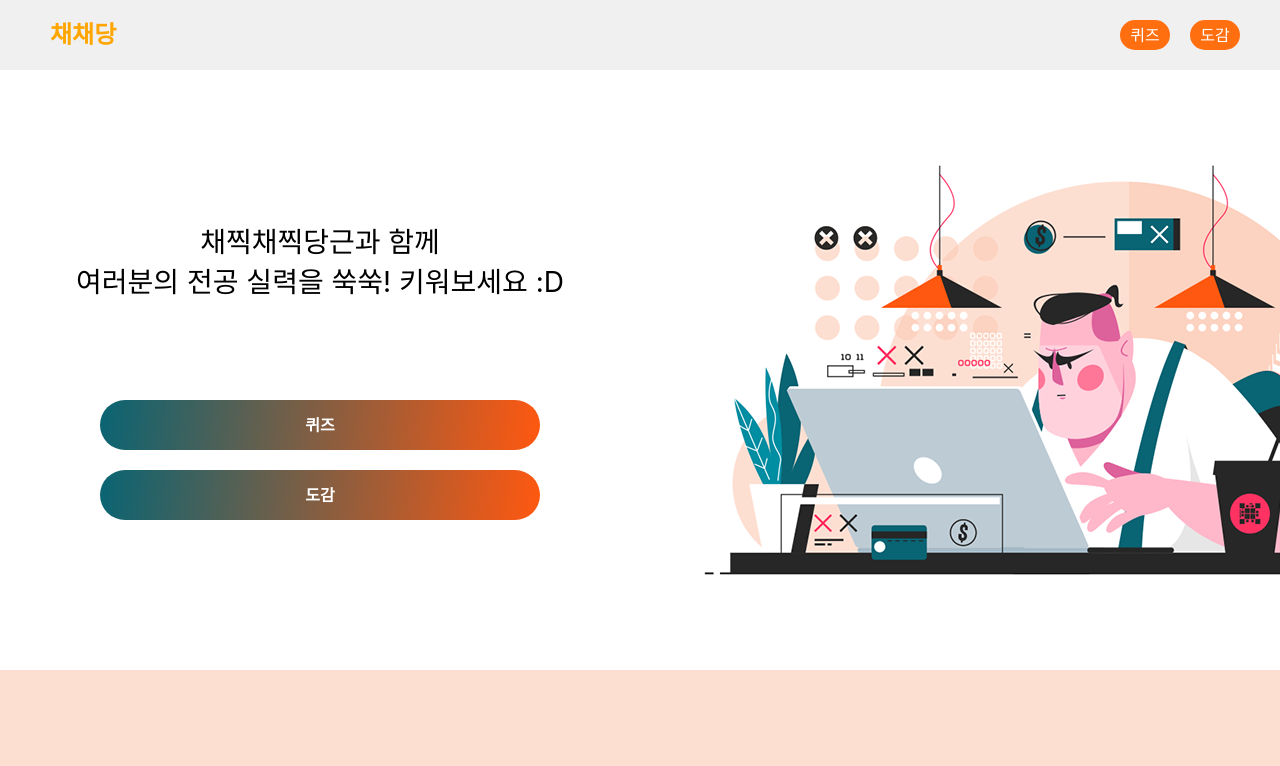
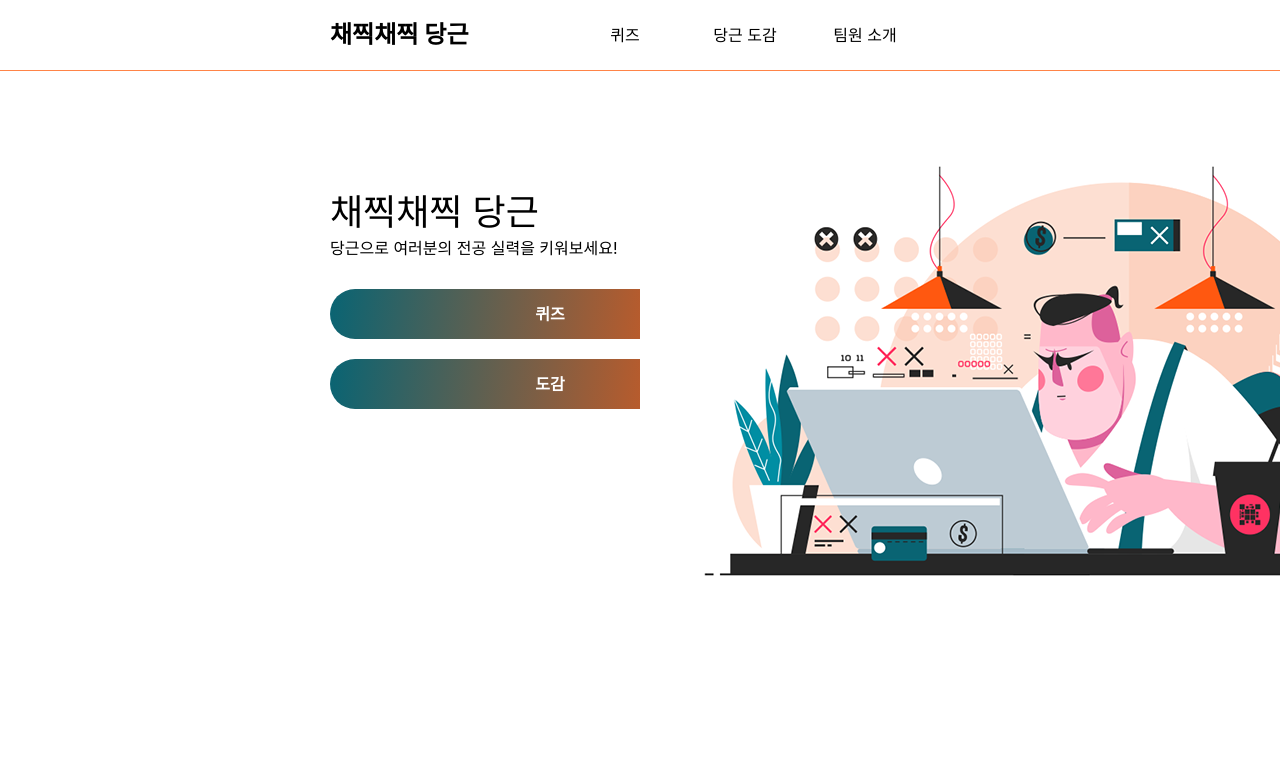
Before and after one commit to Sookhee/whip-carrot-webpage, a React (Create React App) app: page / in a window 1280 px wide. Shown: the top 766 px of the page. Built offline with nearby package versions, Linux system fonts and the light colour scheme.

Commit message:
main 세이브^!^

```diff
--- a/package.json
+++ b/package.json
@@ -7,12 +7,14 @@
     "@testing-library/react": "^9.3.2",
     "@testing-library/user-event": "^7.1.2",
     "axios": "^0.19.2",
+    "css-loader": "^3.5.2",
     "node-sass": "^4.13.1",
     "react": "^16.13.1",
     "react-dom": "^16.13.1",
     "react-router-dom": "^5.1.2",
     "react-scripts": "3.4.1",
-    "react-scroll-parallax": "^2.3.2"
+    "react-scroll-parallax": "^2.3.2",
+    "style-loader": "^1.1.4"
   },
   "scripts": {
     "start": "react-scripts start",
--- a/src/App.css
+++ b/src/App.css
@@ -5,14 +5,16 @@
 .app .nav{
   width: 100%;
   height: 70px;
-  background: #f0f0f0;
+  background: #ffffff;
+  border-bottom: 1px solid #ff8448;
 }
 
 .app .nav .home, .app .nav .home:visited, .app .nav .home:hover, .app .nav .home:active{
-  color: orange;
+  color: rgb(0, 0, 0);
   font-size: 24px;
   font-weight: 800;
+  font-family: NotoSansKR;
   line-height: 70px;
   text-decoration: none;
-  margin-left: 50px;
+  margin-left: 330px;
 }
--- a/src/App.js
+++ b/src/App.js
@@ -6,6 +6,8 @@ import Footer from './component/Footer/Footer';
 import Main from './component/Main/Main';
 import Collection from './component/Collection/Collection';
 import Quiz from './component/Quiz/Quiz';
+import Member from './component/Main/Team/Member';
+import Team from './component/Main/Team/Team';
 
 class App extends Component{
   render(){
@@ -16,7 +18,8 @@ class App extends Component{
         <Route path="/" component={Main} exact={true}/>
         <Route path="/collection" component={Collection}/>
         <Route path="/quiz" component={Quiz}/>
-        <Footer/>
+        <Route path="/member" component={Team}/>
+        {/* <Footer/> */}
       </div>
     );
   };
--- a/src/component/Main/Main.js
+++ b/src/component/Main/Main.js
@@ -9,9 +9,12 @@ class Main extends Component{
             <div className="main">
                 <div className="flex-wrap">
                     <div className="left">
-                        <div className="title">채찍채찍당근과 함께<br/>여러분의 전공 실력을 쑥쑥! 키워보세요 :D</div>
-                        <NavLink to="/quiz"><div className="button">퀴즈</div></NavLink>
-                        <NavLink to="/collection"><div className="button">도감</div></NavLink>
+                        <div className="title"><span className="title_big">채찍채찍 당근</span>
+                        <br/><span className="title_small">당근으로 여러분의 전공 실력을 키워보세요!</span></div>
+                        <div className="button-layout">
+                            <NavLink to="/quiz"><div className="button">퀴즈</div></NavLink>
+                            <NavLink to="/collection"><div className="button">도감</div></NavLink>
+                        </div>
                     </div>
                     <div className="right">
                         <div className="backgronud-illustration">
@@ -20,7 +23,7 @@ class Main extends Component{
                     </div>
                 </div>
 
-                <Team/>
+                {/* <Team/> */}
             </div>
         );
     };
--- a/src/component/Main/Main.scss
+++ b/src/component/Main/Main.scss
@@ -5,10 +5,19 @@
         align-items: center;
         .left{
             width: 50%;
+            margin-top: -150px;
             .title{
-                font-size: 28px;
-                text-align: center;
-                margin-bottom: 100px;
+                text-align: left;
+                margin-bottom: 30px;
+                margin-left: 330px;
+
+                .title_big {
+                    font-size: 36px;
+                }
+
+                .title_small {
+                    font-size: 16px;
+                }
             }
 
             a{
@@ -19,7 +28,8 @@
                     font-size: 16px;
                 }
             }
-
+            .button-layout {
+                margin-left: 330px;
                 .button{
                     width: 440px;
                     height: 50px;
@@ -29,6 +39,7 @@
                     text-align: center;
                     line-height: 50px;
                     margin: 20px auto 0;
+                }
             }
         }
         .right{
--- a/src/component/Nav/Nav.css
+++ b/src/component/Nav/Nav.css
@@ -4,19 +4,17 @@
 
   .navButton {
     display: inline-block;
-    color: white;
-    background: rgb(255, 111, 16);
-    border-radius: 30px;
-    width: 50px;
-    height: 30px;
+    color: #000000;
+    width: 70px;
     text-align: center;
     line-height: 30px;
-    margin-right: 20px;
+    margin-right: 50px;
   }
 
   .Btndesign {
       position: absolute;
       top: 0px;
       right: 0px;
-      padding: 20px;
+      margin-top: 20px;
+      margin-right: 330px;
   }
--- a/src/component/Nav/Nav.js
+++ b/src/component/Nav/Nav.js
@@ -6,10 +6,11 @@ class Nav extends Component {
     render() {
       return (
         <div className="nav">
-            <NavLink to="/" className="home">채채당</NavLink>
+            <NavLink to="/" className="home">채찍채찍 당근</NavLink>
               <div className="Btndesign">
                 <NavLink to="/quiz"><div className="navButton">퀴즈</div></NavLink>
-                <NavLink to="/collection"><div className="navButton">도감</div></NavLink>
+                <NavLink to="/collection"><div className="navButton">당근 도감</div></NavLink>
+                <NavLink to="/member"><div className="navButton">팀원 소개</div></NavLink>
               </div>
           </div>
       );
```
Also changed, not shown: 1 other file (tests, documents, lock files or other folders). Lines whose indentation alone changed are shown as unchanged.
